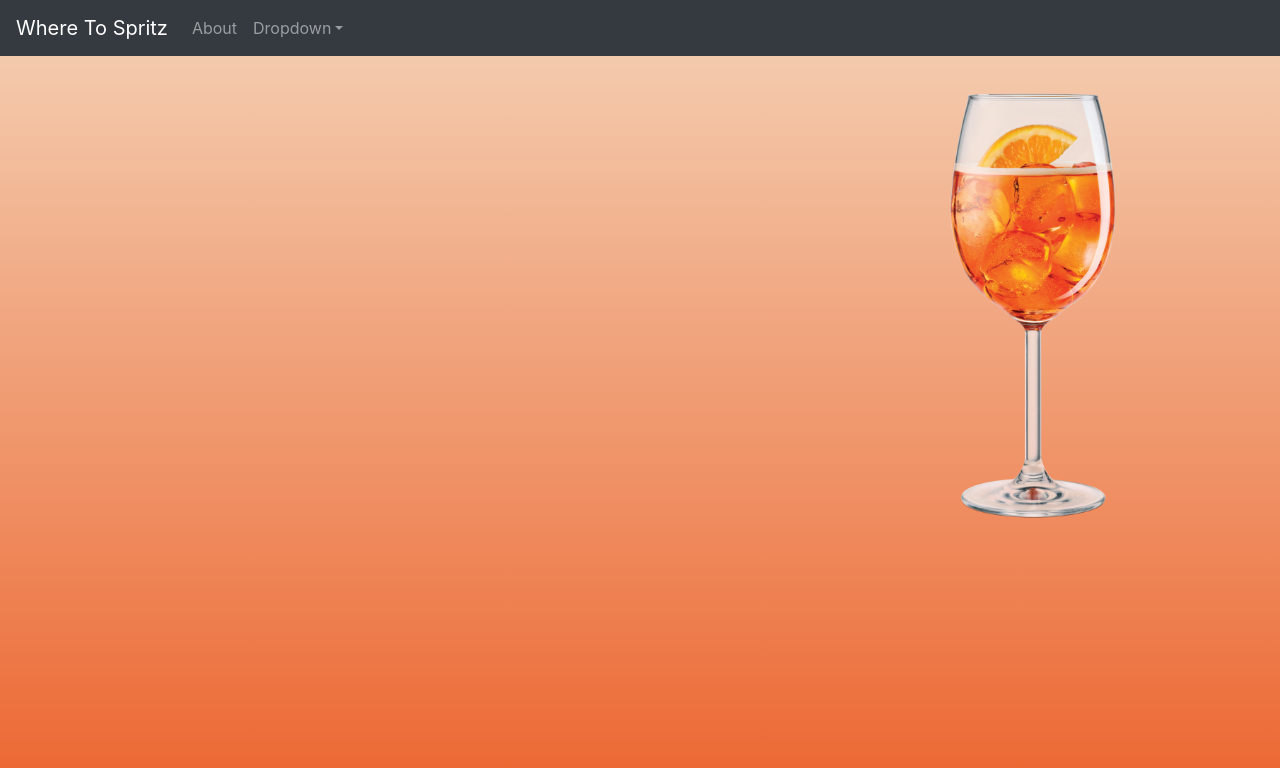
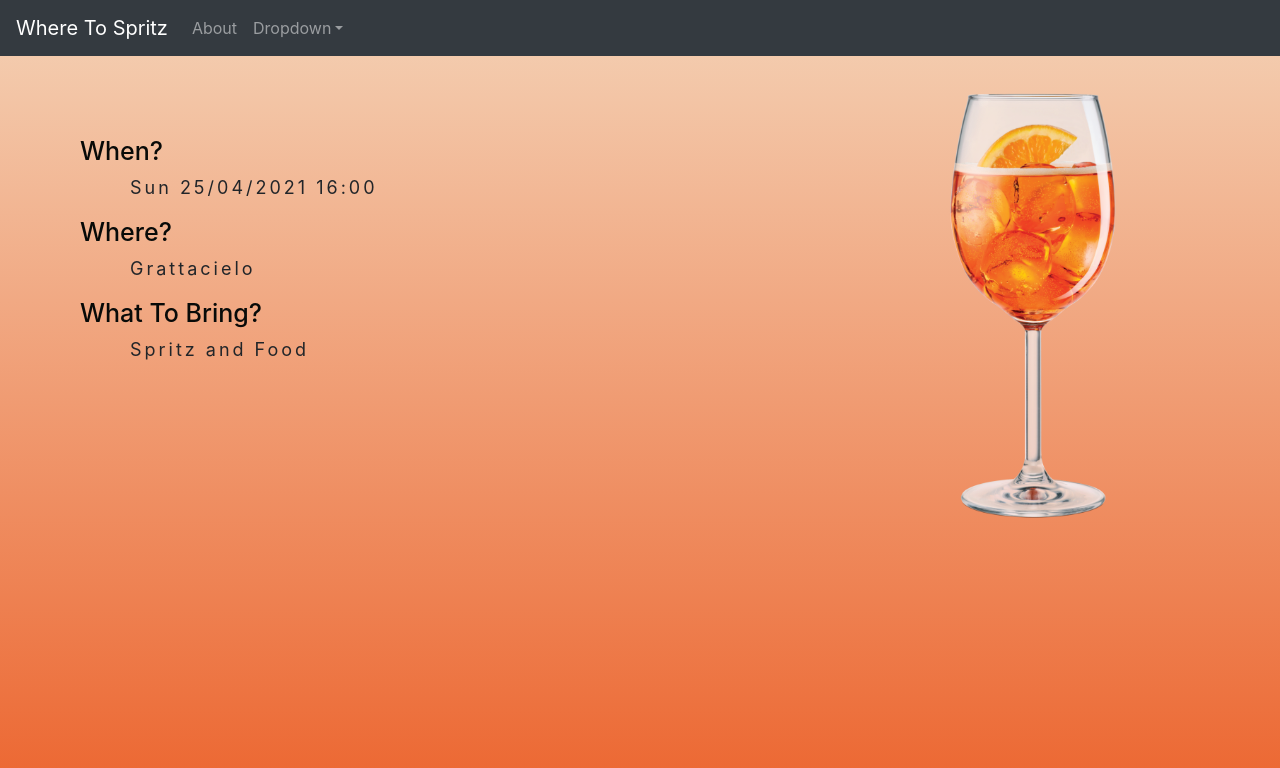
Before and after one commit to bre3760/wheretospritz, a React (Create React App) app in the folder wheretospritz/: page / in a window 1280 px wide. Shown: the top 768 px of the page. Built offline with nearby package versions, Linux system fonts and the light colour scheme.

Commit message:
started about page

```diff
--- a/wheretospritz/src/pages/About.js
+++ b/wheretospritz/src/pages/About.js
@@ -1,9 +1,16 @@
 import React from 'react'
+import { Col, Row, Container} from "react-bootstrap";
+import myPicture from '../images/me.jpg'
+import Image from 'react-bootstrap/Image'
+import pageStyle from './Pages.module.css'
 
 function About() {
     return (
-        <div>
-            About
+        <div className = {pageStyle.container}>
+            <img  className={pageStyle.image} src={myPicture} />
+            <div className={pageStyle.middle}>
+                <div className={pageStyle.text}>Brendan</div>
+            </div>
         </div>
     )
 }
--- a/wheretospritz/src/pages/HomePage.js
+++ b/wheretospritz/src/pages/HomePage.js
@@ -6,9 +6,23 @@ import pageStyle from './Pages.module.css'
 
 function HomePage() {
     return (
-        <div className={pageStyle.right}>
-            <img className={pageStyle.right} src={spritzImage} fluid />
+        <div >
+            <div className={pageStyle.right}>
+                <img className={pageStyle.right} src={spritzImage} fluid />
+            </div>
+            <div className={pageStyle.homepage_div}>
+                <h1 className={pageStyle.homepage_h1}>When?</h1>
+                <p className={pageStyle.homepage_p}> Sun 25/04/2021 16:00</p>
+
+                <h1 className={pageStyle.homepage_h1}>Where?</h1>
+                <p className={pageStyle.homepage_p}> Grattacielo </p>
+
+                <h1 className={pageStyle.homepage_h1}>What to bring?</h1>
+                <p className={pageStyle.homepage_p}> Spritz and Food </p>
+
+            </div>
         </div>
+
     )
 }
 
--- a/wheretospritz/src/pages/Pages.module.css
+++ b/wheretospritz/src/pages/Pages.module.css
@@ -12,3 +12,70 @@
     max-height: 550px;
     max-width: 90%;
   }
+
+.homepage_div {
+    /* border: 1px solid gray; */
+    padding: 80px;
+
+  }
+
+.homepage_h1 {
+    font-size: 25px;
+    text-align: left;
+    text-transform: capitalize;
+    color: #080a08;
+  }
+
+.homepage_p {
+    font-size: 18px;
+
+    text-indent: 50px;
+    text-align: justify;
+    letter-spacing: 3px;
+  }
+
+.homepage_a {
+    text-decoration: none;
+    color: #008CBA;
+  }
+
+/* about image */
+
+.container {
+position: relative;
+width: 50%;
+}
+
+.image {
+opacity: 1;
+display: block;
+width: 50%;
+height: auto;
+transition: .5s ease;
+backface-visibility: hidden;
+}
+
+.middle {
+transition: .5s ease;
+opacity: 0;
+position: absolute;
+/* top: 50%;
+left: 50%;
+transform: translate(-50%, -50%);
+-ms-transform: translate(-50%, -50%) */
+}
+
+.container:hover .image {
+opacity: 0.3;
+}
+
+.container:hover .middle {
+opacity: 1;
+}
+
+.text {
+background-color: #4CAF50;
+color: white;
+font-size: 16px;
+padding: 16px 32px;
+}
```
Also changed, not shown: wheretospritz/src/images/me.jpg (added).
